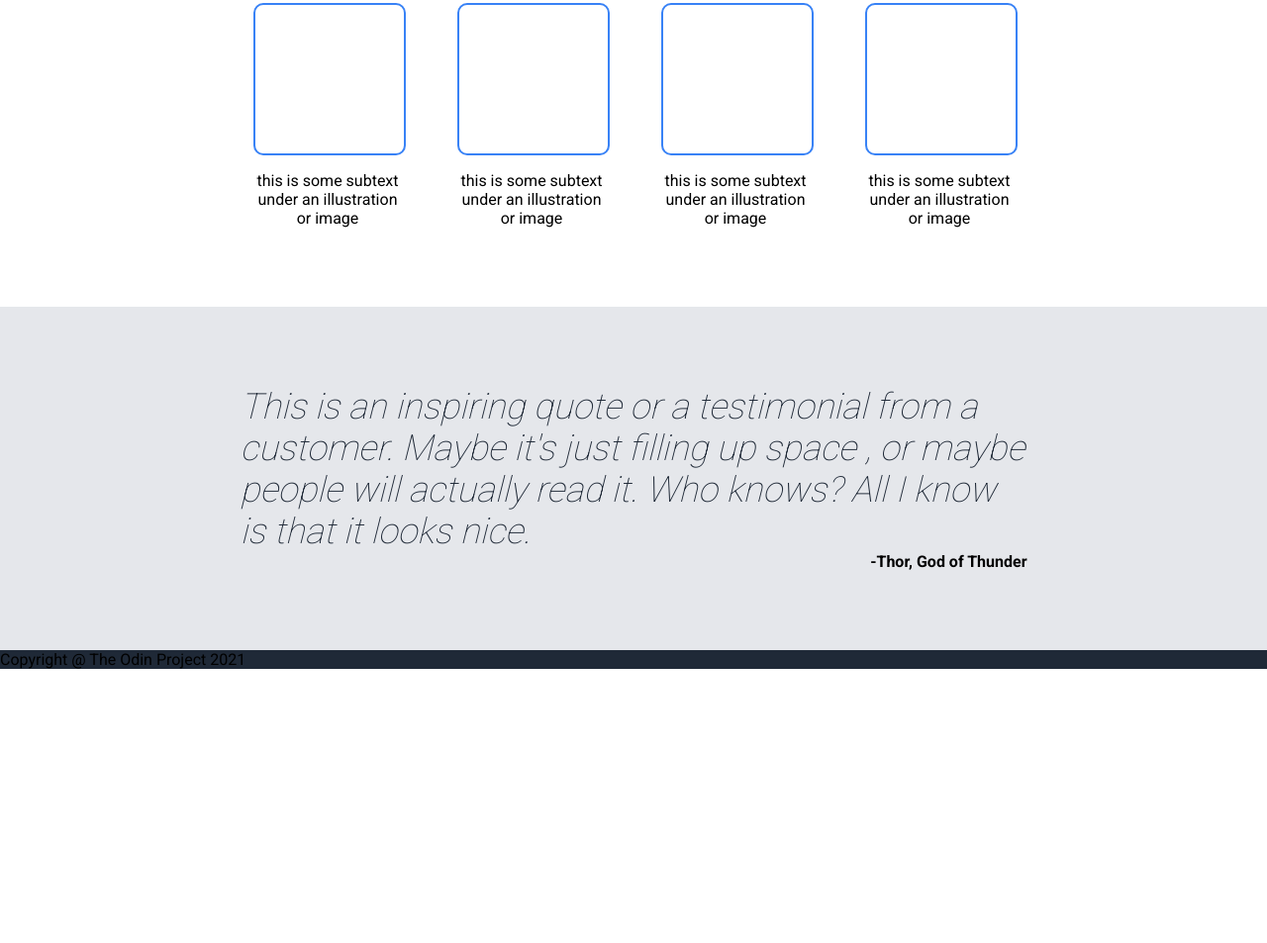
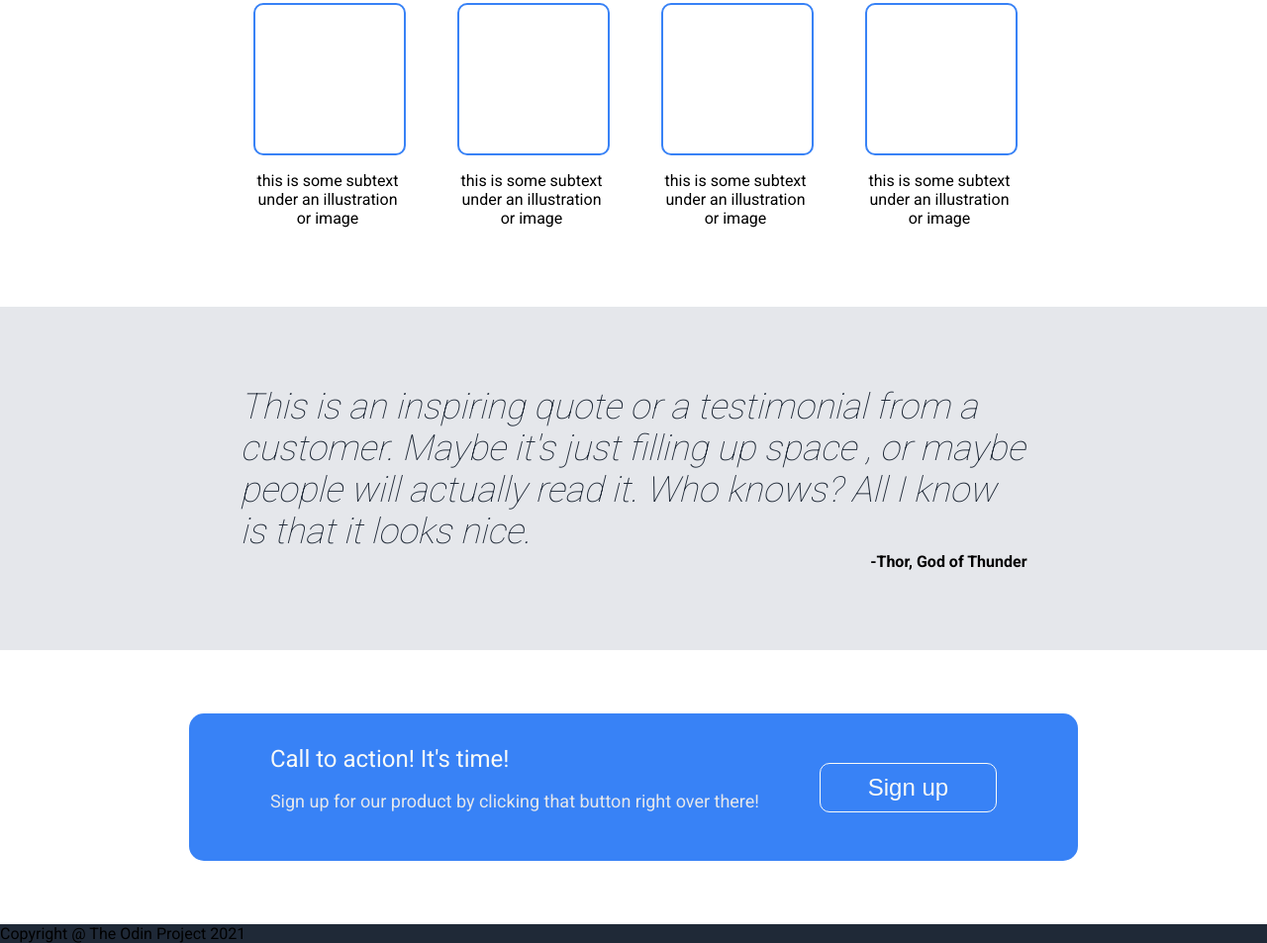
Before and after one commit to jmortada/landing-page, a plain HTML site: page index.html in a window 1280 px wide. Shown: the part 581-1534 px from the top of the page at 99% size. Before the commit the page ends 1257 px from the top, so only its background shows below. Drawn offline with Linux system fonts and the light colour scheme.

Commit message:
created and styled the 4th section call to action  of the page

```diff
--- a/index.html
+++ b/index.html
@@ -58,6 +58,15 @@
         </div>
     </div>
 
+    <div class="cta">
+        <div class="action">
+            <div>Call to action! It's time!</div>
+            <p>Sign up for our product by clicking that button right over there!</p>
+        </div>
+        <button>Sign up</button>
+
+    </div>
+
     <footer>Copyright @ The Odin Project 2021</footer>
 </body>
 </html>
--- a/styles.css
+++ b/styles.css
@@ -28,12 +28,12 @@ ul{
     font-weight: 900;
     margin-top: 0;
 }
-.hsub,a,button{
+.hsub,a,.action p{
     font-size: 18px;
     color: #e5e7eb;
     text-decoration: none;
 }
-.logo{
+.logo,button,.action div{
     font-size: 24px;
     color: #f9faf8;
 }
@@ -90,3 +90,18 @@ button{
     font-weight: bold;
     text-align: end;
 }
+
+.cta{
+    display: flex;
+    justify-content: space-around;
+    align-items: center;
+    background-color: #3882f6;
+    margin: 5% auto;
+    max-width: 795px;
+    border-radius: 15px;
+    padding:32px 4%;
+}
+.cta button{
+    border: 1px solid #f9faf8;
+    height: fit-content;
+}
```
